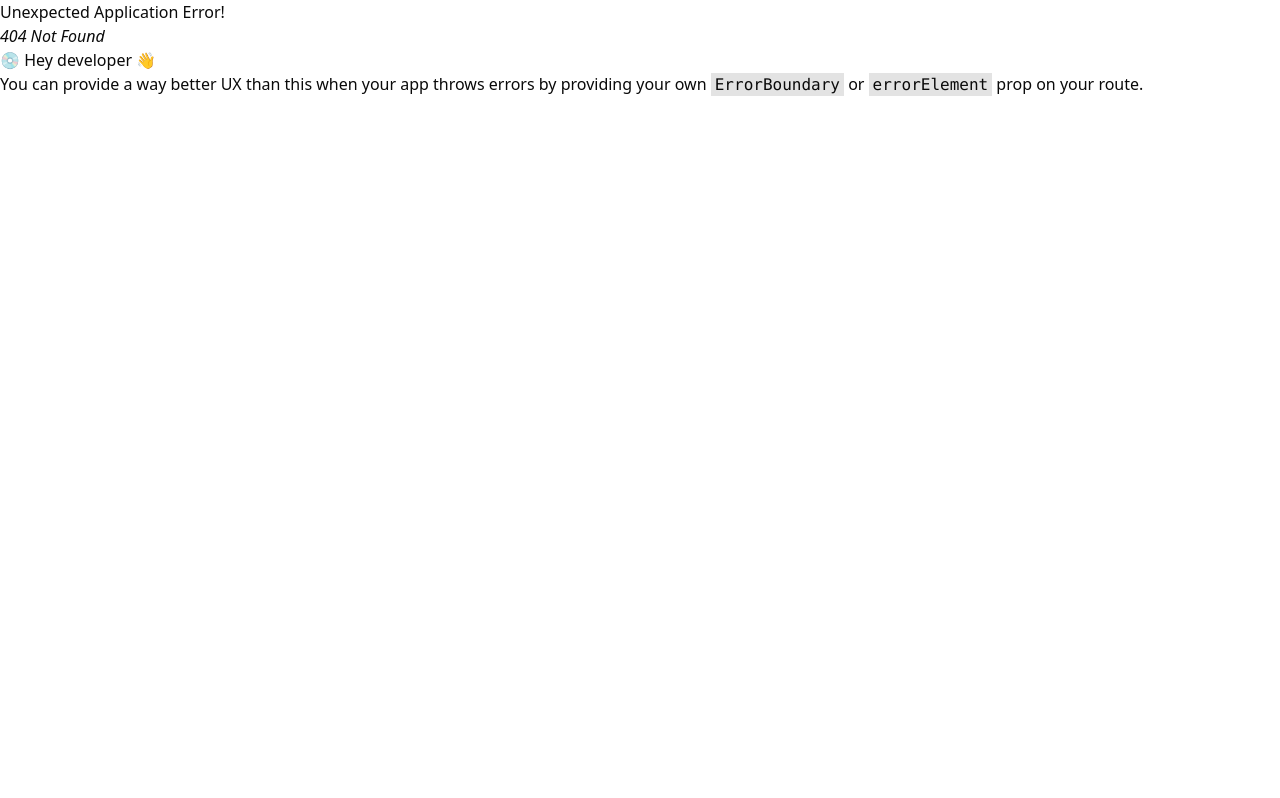
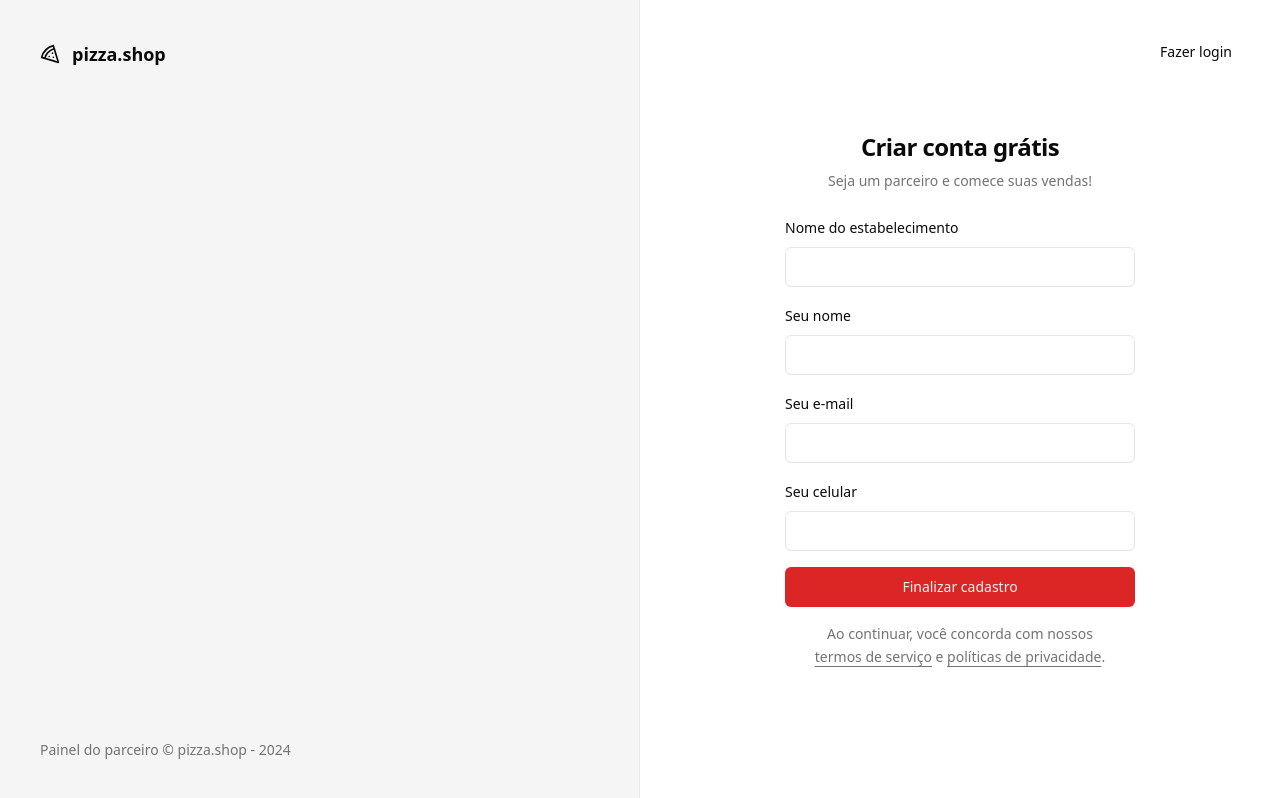
Before and after one commit to gustavorezin/react-pizzashop-ignite, a React (Vite) app: page /sign-up in a window 1280 px wide. Before the commit this address had no page. Built offline with nearby package versions, Linux system fonts and the light colour scheme.

Commit message:
página: cadastro de restaurante

```diff
--- a/src/pages/_layouts/auth.tsx
+++ b/src/pages/_layouts/auth.tsx
@@ -14,7 +14,7 @@
         </footer>
       </div>
 
-      <div className="flex flex-col items-center justify-center">
+      <div className="relative flex flex-col items-center justify-center">
         <Outlet />
       </div>
     </div>
--- a/src/pages/auth/sign-in.tsx
+++ b/src/pages/auth/sign-in.tsx
@@ -3,6 +3,7 @@
 import { Label } from "@/components/ui/label";
 import { Helmet } from "react-helmet-async";
 import { useForm } from "react-hook-form";
+import { Link } from "react-router-dom";
 import { toast } from "sonner";
 import { z } from "zod";
 
@@ -22,6 +23,7 @@
   async function handleSignIn(data: SignInForm) {
     try {
       await new Promise((resolve) => setTimeout(resolve, 2000));
+      console.log(data);
       toast.success("Enviamos um link de autenticação para seu e-mail.", {
         action: {
           label: "Reenviar",
@@ -39,6 +41,10 @@
     <>
       <Helmet title="Login" />
       <div className="p-8">
+        <Button variant="ghost" asChild className="absolute right-8 top-8">
+          <Link to="/sign-up">Novo estabelecimento</Link>
+        </Button>
+
         <div className="flex w-[350px] flex-col justify-center gap-6">
           <div className="flex flex-col gap-2 text-center">
             <h1 className="text-2xl font-semibold tracking-tight">
@@ -48,7 +54,6 @@
               Acompanhe suas vendas pelo painel do parceiro!
             </p>
           </div>
-
           <form className="space-y-4" onSubmit={handleSubmit(handleSignIn)}>
             <div className="space-y-2">
               <Label htmlFor="email">Seu e-mail</Label>
--- /dev/null
+++ b/src/pages/auth/sign-up.tsx
@@ -0,0 +1,110 @@
+import { Button } from "@/components/ui/button";
+import { Input } from "@/components/ui/input";
+import { Label } from "@/components/ui/label";
+import { Helmet } from "react-helmet-async";
+import { useForm } from "react-hook-form";
+import { Link, useNavigate } from "react-router-dom";
+import { toast } from "sonner";
+import { z } from "zod";
+
+const signUpForm = z.object({
+  restaurantName: z.string(),
+  managerName: z.string(),
+  phone: z.string(),
+  email: z.string().email(),
+});
+
+type SignUpForm = z.infer<typeof signUpForm>;
+
+export function SignUp() {
+  const navigate = useNavigate();
+
+  const {
+    register,
+    handleSubmit,
+    formState: { isSubmitting },
+  } = useForm<SignUpForm>();
+
+  async function handleSignUp(data: SignUpForm) {
+    try {
+      await new Promise((resolve) => setTimeout(resolve, 2000));
+      console.log(data);
+      toast.success("Restaurante cadastrado com sucesso.", {
+        action: {
+          label: "Login",
+          onClick: () => navigate("/sign-in"),
+        },
+      });
+    } catch (error) {
+      toast.error("Erro ao cadastrar restaurante.");
+    }
+  }
+
+  return (
+    <>
+      <Helmet title="Cadastro" />
+      <div className="p-8">
+        <Button variant="ghost" asChild className="absolute right-8 top-8">
+          <Link to="/sign-in">Fazer login</Link>
+        </Button>
+
+        <div className="flex w-[350px] flex-col justify-center gap-6">
+          <div className="flex flex-col gap-2 text-center">
+            <h1 className="text-2xl font-semibold tracking-tight">
+              Criar conta grátis
+            </h1>
+            <p className="text-sm text-muted-foreground">
+              Seja um parceiro e comece suas vendas!
+            </p>
+          </div>
+
+          <form className="space-y-4" onSubmit={handleSubmit(handleSignUp)}>
+            <div className="space-y-2">
+              <Label htmlFor="restaurantName">Nome do estabelecimento</Label>
+              <Input
+                id="restaurantName"
+                type="text"
+                {...register("restaurantName")}
+              />
+            </div>
+
+            <div className="space-y-2">
+              <Label htmlFor="managerName">Seu nome</Label>
+              <Input
+                id="managerName"
+                type="text"
+                {...register("managerName")}
+              />
+            </div>
+
+            <div className="space-y-2">
+              <Label htmlFor="email">Seu e-mail</Label>
+              <Input id="email" type="email" {...register("email")} />
+            </div>
+
+            <div className="space-y-2">
+              <Label htmlFor="phone">Seu celular</Label>
+              <Input id="phone" type="tel" {...register("phone")} />
+            </div>
+
+            <Button type="submit" disabled={isSubmitting} className="w-full">
+              Finalizar cadastro
+            </Button>
+
+            <p className="px-6 text-center text-sm leading-relaxed text-muted-foreground">
+              Ao continuar, você concorda com nossos{" "}
+              <a href="" className="underline underline-offset-4">
+                termos de serviço
+              </a>{" "}
+              e{" "}
+              <a href="" className="underline underline-offset-4">
+                políticas de privacidade
+              </a>
+              .
+            </p>
+          </form>
+        </div>
+      </div>
+    </>
+  );
+}
--- a/src/routes.tsx
+++ b/src/routes.tsx
@@ -4,6 +4,7 @@
 import { SignIn } from "./pages/auth/sign-in";
 import { AppLayout } from "./pages/_layouts/app";
 import { AuthLayout } from "./pages/_layouts/auth";
+import { SignUp } from "./pages/auth/sign-up";
 
 export const router = createBrowserRouter([
   {
@@ -15,6 +16,9 @@
   {
     path: "/",
     element: <AuthLayout />,
-    children: [{ path: "/sign-in", element: <SignIn /> }],
+    children: [
+      { path: "/sign-in", element: <SignIn /> },
+      { path: "/sign-up", element: <SignUp /> },
+    ],
   },
 ]);
```
